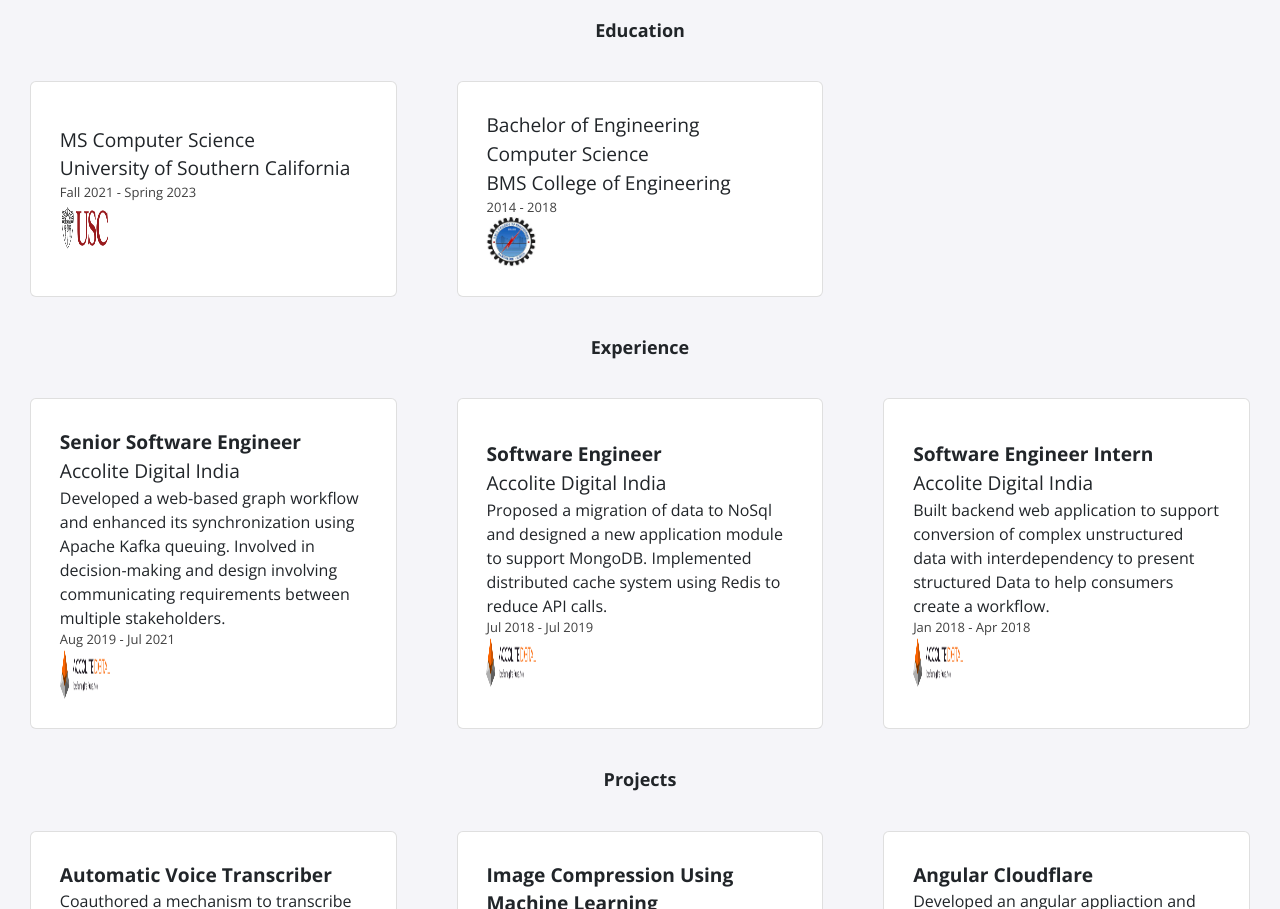
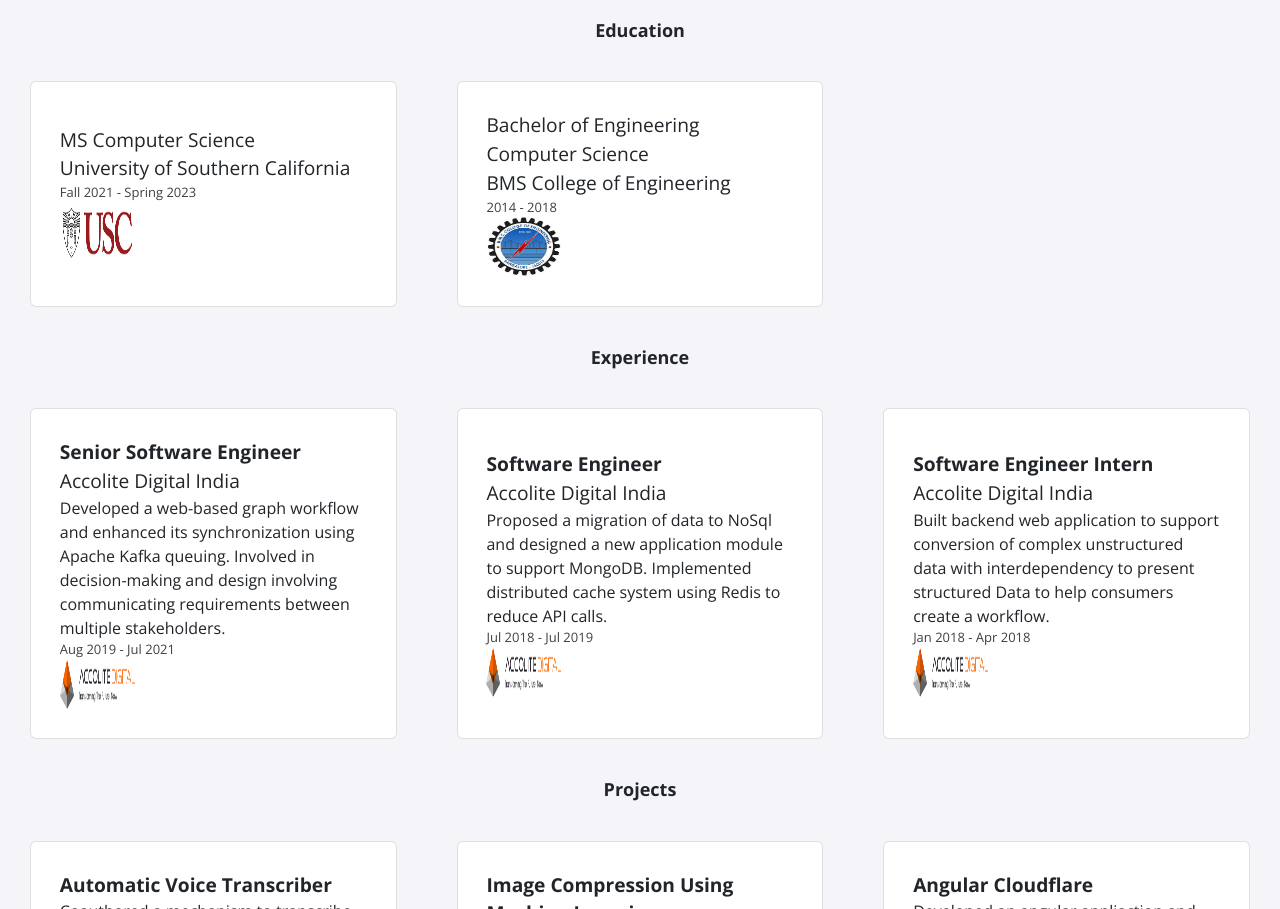
Before and after one commit to AnanthaSNRao/AnanthaSNRao.github.io, a Jekyll site: the page built from index.html, in a window 1280 px wide. Shown: the part 603-1512 px from the top of the page. Built offline with Jekyll 4.4.1, drawn with Linux system fonts in a browser that asks for light colours; nearby versions of some CDN libraries.

Commit message:
education13

```diff
--- a/_includes/education.html
+++ b/_includes/education.html
@@ -6,7 +6,7 @@
           <p class="course">{{ item.course }}</p>
           <p class="institute">{{ item.institute }}</p>
           <p class="dates">{{ item.dates }}</p>
-          <img width="50" height="50"  src="./assets/img/education/{{ item.logo }}">
+          <img width="75" height="60"  src="./assets/img/education/{{ item.logo }}">
         </div>
       </div>
     </a>
--- a/_includes/experience.html
+++ b/_includes/experience.html
@@ -7,7 +7,7 @@
           <p class="company">{{ item.company }}</p>
           <p class="description"> {{ item.description }} </p>
           <p class="dates">{{ item.dates }}</p>
-          <img width="50" height="50" src="./assets/img/experience/{{ item.logo }}">
+          <img width="75" height="50" src="./assets/img/experience/{{ item.logo }}">
         </div>
       </div>
     </a>
```
